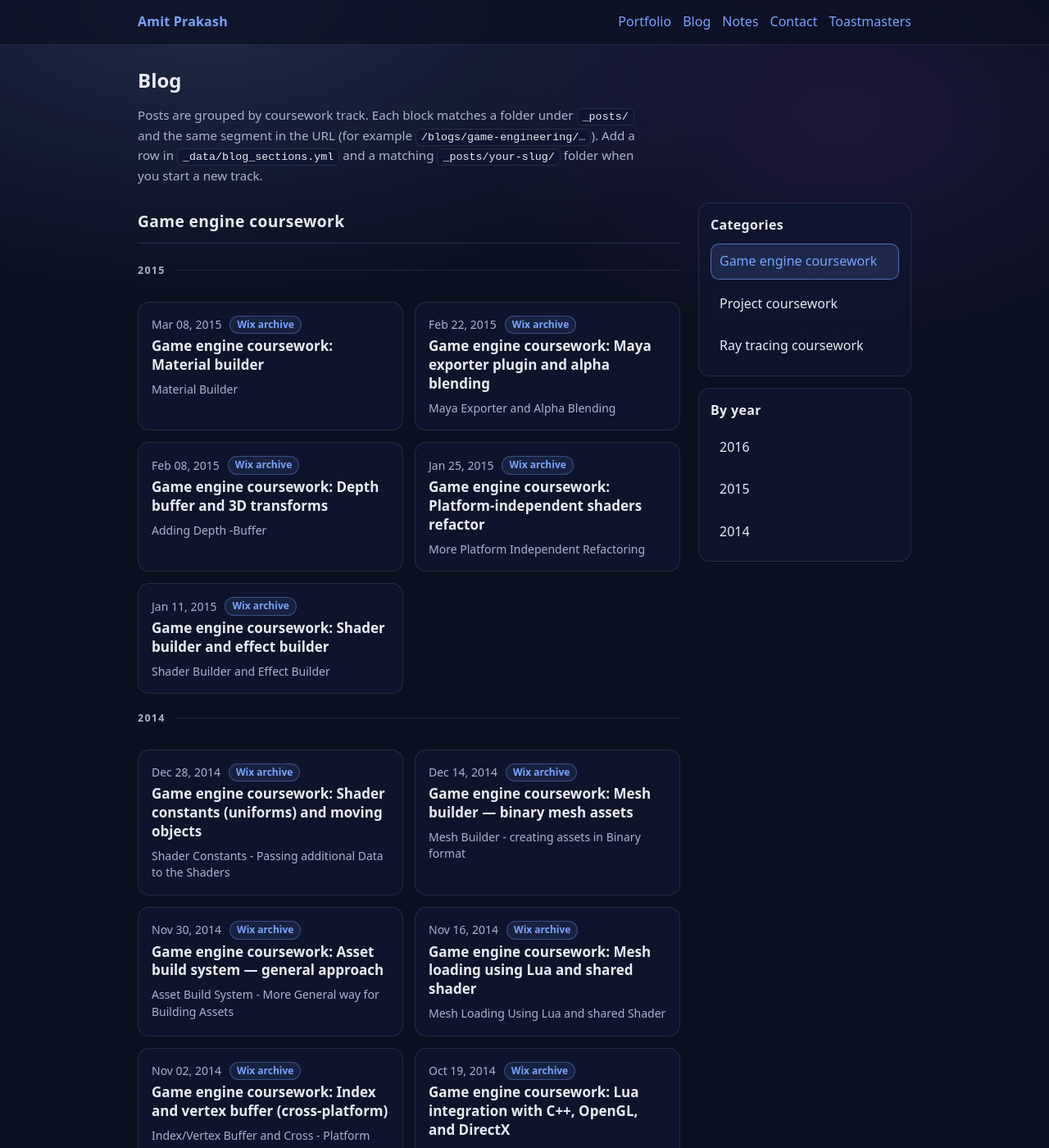
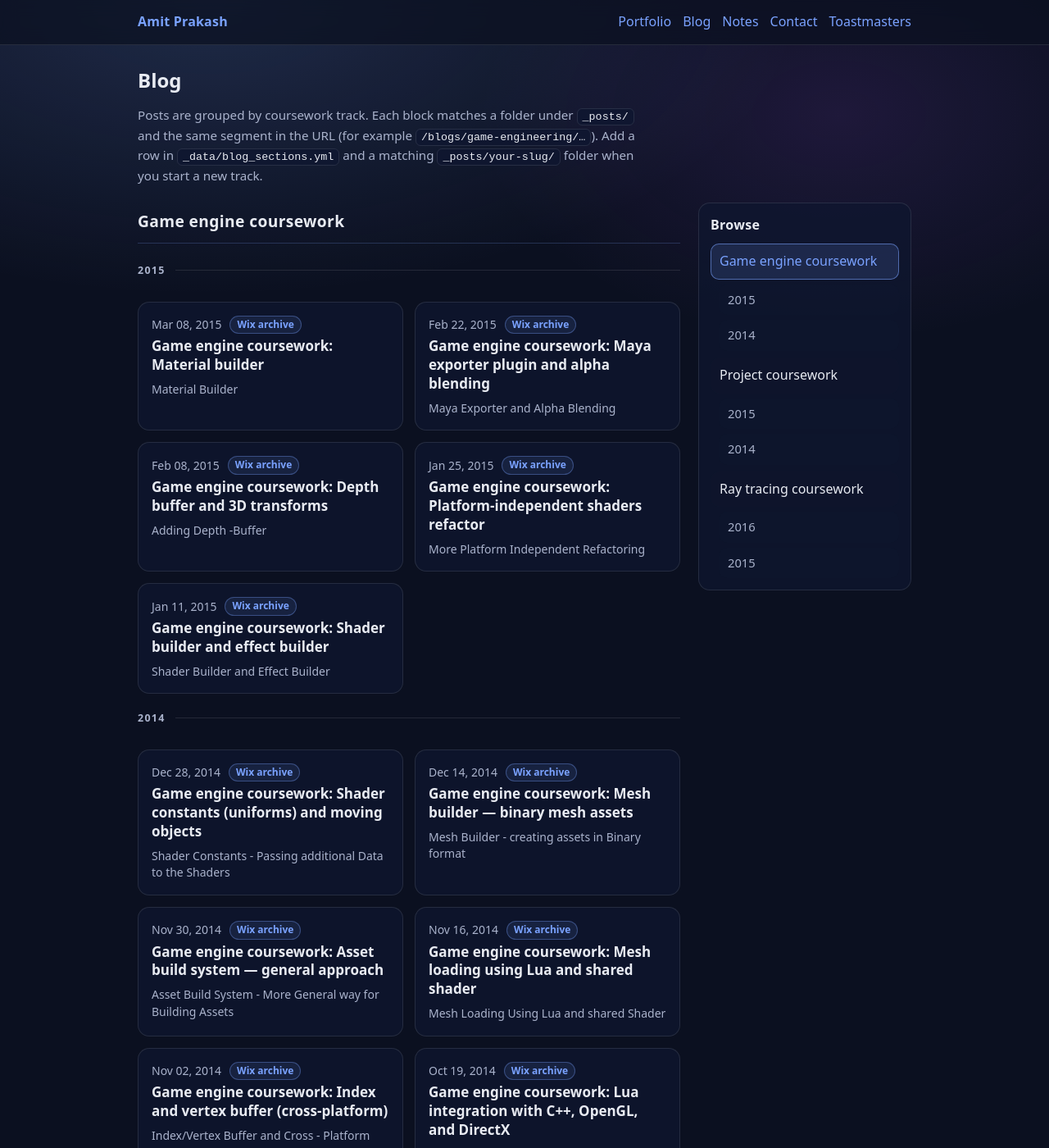
Before and after one commit to amitprakash07/amitprakash07.github.io, a Jekyll site: the page built from blogs/index.html, in a window 1280 px wide and 1400 px high. Shown: the whole window at 82% size. Built offline with Jekyll 4.4.1, drawn with Linux system fonts in a browser that asks for light colours.

Commit message:
Update style

```diff
--- a/assets/css/style.css
+++ b/assets/css/style.css
@@ -154,6 +154,18 @@ a:hover { text-decoration: underline; }
   gap: 8px;
 }
 
+.blog-index-sidebar__sublist {
+  list-style: none;
+  padding: 0;
+  margin: 6px 0 0 0;
+  display: grid;
+  gap: 6px;
+}
+
+.blog-index-sidebar__subitem {
+  margin-left: 10px;
+}
+
 .blog-index-sidebar__link {
   display: block;
   padding: 8px 10px;
@@ -174,6 +186,23 @@ a:hover { text-decoration: underline; }
   border-color: rgba(122, 162, 255, 0.55);
   background: rgba(122, 162, 255, 0.14);
   color: var(--link);
+}
+
+.blog-index-sidebar__sublink {
+  display: block;
+  padding: 6px 10px;
+  border-radius: 10px;
+  border: 1px solid transparent;
+  color: var(--muted);
+  background: rgba(15, 23, 48, 0.22);
+  font-size: 0.92em;
+}
+
+.blog-index-sidebar__sublink:hover {
+  text-decoration: none;
+  border-color: rgba(122, 162, 255, 0.28);
+  background: rgba(122, 162, 255, 0.08);
+  color: var(--text);
 }
 
 .blog-index-section {
--- a/blogs/index.html
+++ b/blogs/index.html
@@ -13,31 +13,29 @@ title: Blog
   {% endif %}
 {% endfor %}
 
-{% assign blog_years_unique = "" | split: "" %}
-{% for post in site.posts %}
-  {% assign y = post.date | date: "%Y" %}
-  {% unless blog_years_unique contains y %}
-    {% assign blog_years_unique = blog_years_unique | push: y %}
-  {% endunless %}
-{% endfor %}
-{% assign blog_years_desc = blog_years_unique | sort | reverse %}
-
-{% assign year_anchor_done = "" | split: "" %}
-
 <div class="blog-index-layout">
   <div class="blog-index-sections">
     {% for section in non_empty_sections %}
     {% assign section_posts = site.posts | where_exp: "p", "p.categories contains section.slug" %}
+    {% assign section_years_unique = "" | split: "" %}
+    {% for p in section_posts %}
+      {% assign y = p.date | date: "%Y" %}
+      {% unless section_years_unique contains y %}
+        {% assign section_years_unique = section_years_unique | push: y %}
+      {% endunless %}
+    {% endfor %}
+    {% assign section_years_desc = section_years_unique | sort | reverse %}
+    {% assign section_year_anchor_done = "" | split: "" %}
     <section class="blog-index-section" aria-labelledby="blog-{{ section.slug }}">
       <h2 id="blog-{{ section.slug }}" class="blog-index-heading">{{ section.title }}</h2>
       <div class="blog-index-card-grid">
         {% for post in section_posts %}
           {% assign post_year = post.date | date: "%Y" %}
-          {% unless year_anchor_done contains post_year %}
-          <div id="blog-year-{{ post_year }}" class="blog-index-year-divider" tabindex="-1">
+          {% unless section_year_anchor_done contains post_year %}
+          <div id="blog-{{ section.slug }}-year-{{ post_year }}" class="blog-index-year-divider" tabindex="-1">
             <span class="blog-index-year-divider__label">{{ post_year }}</span>
           </div>
-          {% assign year_anchor_done = year_anchor_done | push: post_year %}
+          {% assign section_year_anchor_done = section_year_anchor_done | push: post_year %}
           {% endunless %}
           <article class="card blog-index-card">
             <div class="blog-index-card__date">
@@ -57,33 +55,37 @@ title: Blog
     {% endfor %}
   </div>
 
-  <aside class="blog-index-sidebar" aria-label="Categories and years">
+  <aside class="blog-index-sidebar" aria-label="Blog navigation">
     <div class="card blog-index-sidebar__card">
-      <div class="blog-index-sidebar__title">Categories</div>
-      <nav class="blog-index-sidebar__nav" aria-label="By category">
+      <div class="blog-index-sidebar__title">Browse</div>
+      <nav class="blog-index-sidebar__nav" aria-label="By category and year">
         <ul class="blog-index-sidebar__list">
           {% for section in non_empty_sections %}
+          {% assign section_posts = site.posts | where_exp: "p", "p.categories contains section.slug" %}
+          {% assign section_years_unique = "" | split: "" %}
+          {% for p in section_posts %}
+            {% assign y = p.date | date: "%Y" %}
+            {% unless section_years_unique contains y %}
+              {% assign section_years_unique = section_years_unique | push: y %}
+            {% endunless %}
+          {% endfor %}
+          {% assign section_years_desc = section_years_unique | sort | reverse %}
           <li class="blog-index-sidebar__item">
             <a class="blog-index-sidebar__link" href="#blog-{{ section.slug }}" data-section-id="blog-{{ section.slug }}">{{ section.title }}</a>
+            {% if section_years_desc.size > 0 %}
+            <ul class="blog-index-sidebar__sublist" aria-label="{{ section.title }} years">
+              {% for y in section_years_desc %}
+              <li class="blog-index-sidebar__subitem">
+                <a class="blog-index-sidebar__sublink" href="#blog-{{ section.slug }}-year-{{ y }}">{{ y }}</a>
+              </li>
+              {% endfor %}
+            </ul>
+            {% endif %}
           </li>
           {% endfor %}
         </ul>
       </nav>
     </div>
-    {% if blog_years_desc.size > 0 %}
-    <div class="card blog-index-sidebar__card">
-      <div class="blog-index-sidebar__title">By year</div>
-      <nav class="blog-index-sidebar__nav" aria-label="By year">
-        <ul class="blog-index-sidebar__list">
-          {% for y in blog_years_desc %}
-          <li class="blog-index-sidebar__item">
-            <a class="blog-index-sidebar__link blog-index-sidebar__link--year" href="#blog-year-{{ y }}">{{ y }}</a>
-          </li>
-          {% endfor %}
-        </ul>
-      </nav>
-    </div>
-    {% endif %}
   </aside>
 </div>
 
```
